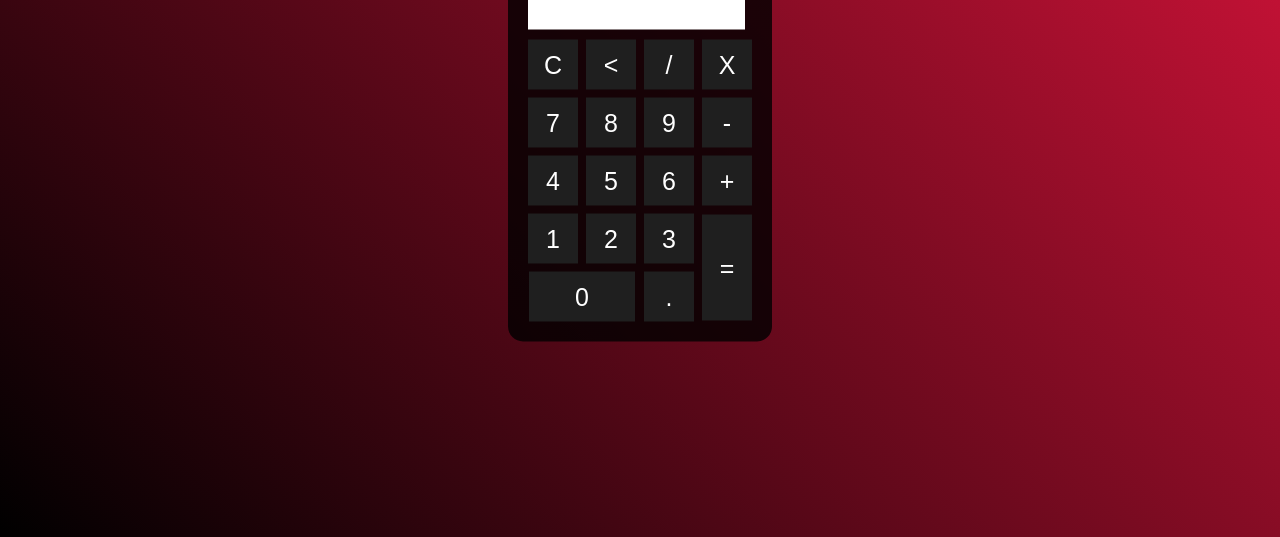
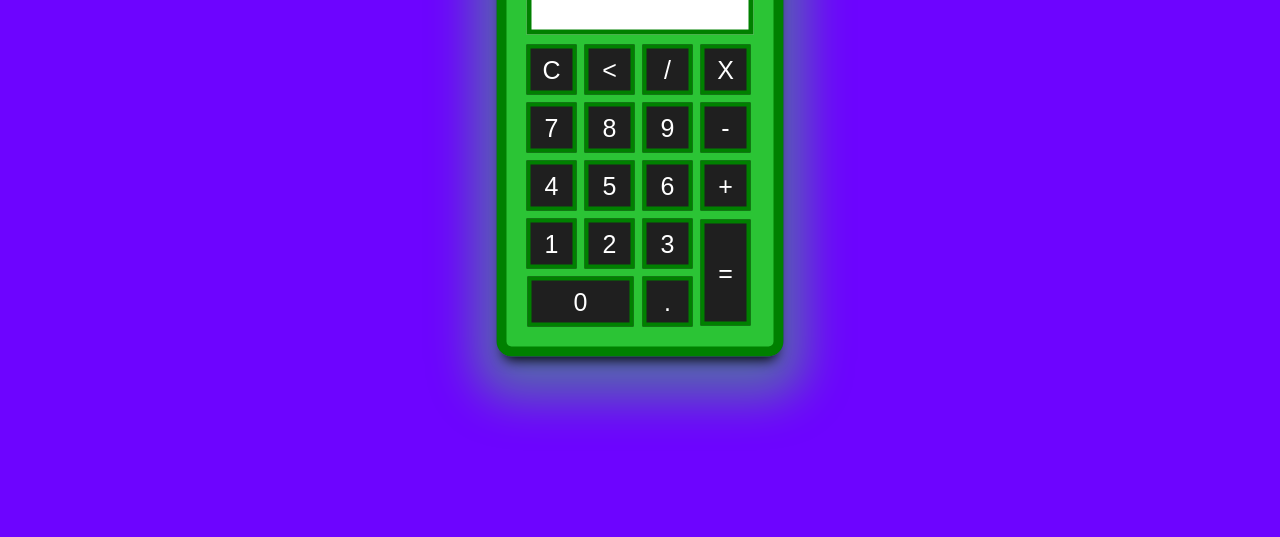
Before and after one commit to brunoss18/CALCULATOR, a plain HTML site: page index.html in a window 1280 px wide. Shown: the part 263-800 px from the top of the page. Drawn offline with Linux system fonts and the light colour scheme.

Commit message:
estilo da calculadora

```diff
--- a/index.html
+++ b/index.html
@@ -9,7 +9,7 @@
 </head>
 <body>
     <div class="fundo">
-        <h1>Calculator by Bruno soares</h1>
+
         <div class="calculadora">
             <h1>Calculator</h1>
             <p id="resultado"></p>
--- a/style.css
+++ b/style.css
@@ -3,7 +3,7 @@
   padding: 0;
 }
 .fundo{
-  background-image: linear-gradient(45deg,black, crimson);
+  background-color:rgb(109, 4, 255);
   height: 100vh;
   color: #fff;
   font-family: Arial, Helvetica, sans-serif;
@@ -11,12 +11,16 @@
 }
 .calculadora{
   position: absolute;
-  background-color: rgba(0, 0, 0, 0.8);
+  background-color: rgba(27, 244, 3, 0.8);
   top: 50%;
   left: 50%;
   transform: translate(-50%,-50%);
   border-radius: 15px;
   padding: 15px;
+  Border: 10px solid green;
+  -webkit-box-shadow: 0px 10px 13px -7px #000000, 0px 20px 48px 22px rgba(54,255,51,0.4);
+box-shadow: 0px 10px 13px -7px #000000, 0px 20px 48px 22px rgba(54,255,51,0.4);;
+
 }
 .botao{
   width: 50px;
@@ -27,6 +31,7 @@
   background-color: rgb(31,31,31);
   border: none;
   color: #fff;
+  Border: 4px solid green;
 }
 .botao:hover{
   background-color: black;
@@ -40,4 +45,5 @@
   color: black;
   text-align: right;
   padding: 5px;
+  Border: 5px solid green;
 }
```
